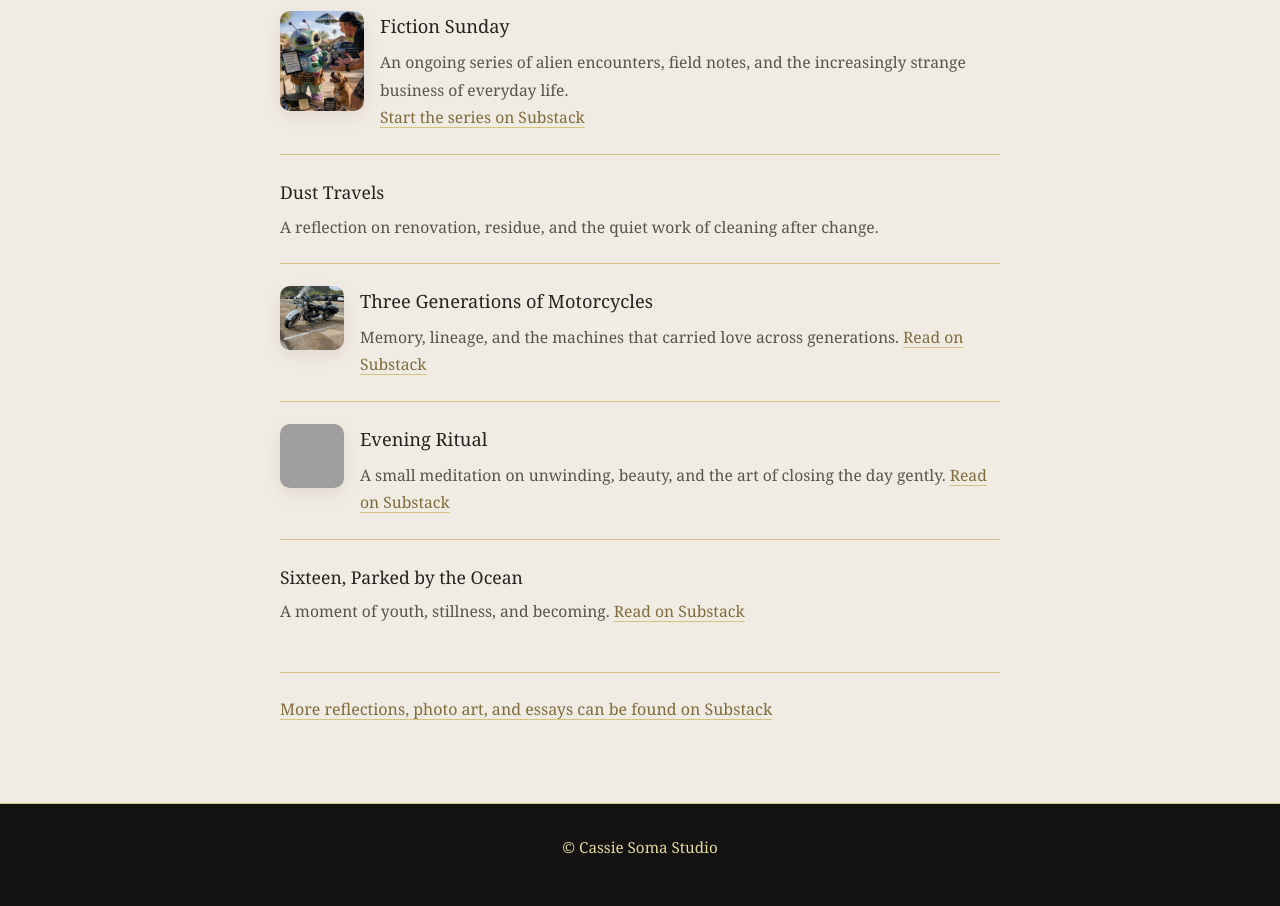
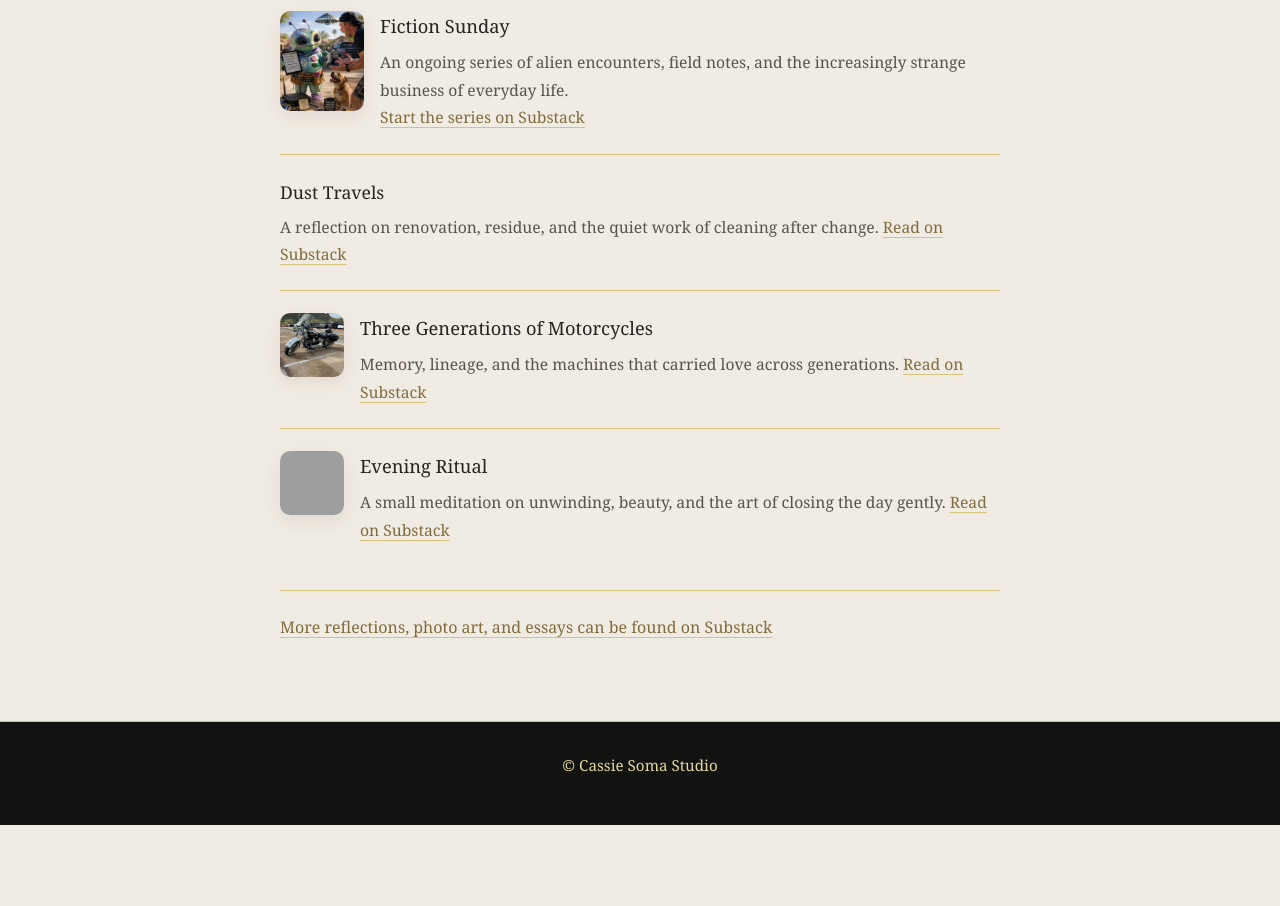
Before and after one commit to cassiesomastudio/cassiesoma.github.io, a plain HTML site: page studio.html in a window 1280 px wide. Shown: the part 2129-3035 px from the top of the page. After the commit the page ends 2954 px from the top, so only its background shows below. Drawn offline with Linux system fonts and the light colour scheme; grey boxes are pictures that could not be loaded.

Commit message:
Link Dust Travels to Substack and remove Sixteen book excerpt

```diff
--- a/studio.html
+++ b/studio.html
@@ -434,7 +434,7 @@ header h1,.intro h2,.featured-story h2,.writing-section h2{font-family:Baskervil
         <div class="entry">
             <div class="text-only">
                 <h3>Dust Travels</h3>
-                <p>A reflection on renovation, residue, and the quiet work of cleaning after change.</p>
+                <p>A reflection on renovation, residue, and the quiet work of cleaning after change. <a href="https://substack.com/@cassiesomastudio/note/p-191791471" target="_blank" rel="noopener noreferrer">Read on Substack</a></p>
             </div>
         </div>
 
@@ -474,17 +474,6 @@ header h1,.intro h2,.featured-story h2,.writing-section h2{font-family:Baskervil
         </div>
 
 
-        <div class="entry">
-            <div class="text-only">
-                <h3>Sixteen, Parked by the Ocean</h3>
-                <p>
-                    A moment of youth, stillness, and becoming.
-                    <a href="https://substack.com/@cassiesomastudio/note/p-189421044?r=2lp542&utm_medium=ios&utm_source=notes-share-action" target="_blank">Read on Substack</a>
-                </p>
-            </div>
-        </div>
-
-
 
         <div class="substack-more">
             <a href="https://cassiesomastudio.substack.com" target="_blank">More reflections, photo art, and essays can be found on Substack</a>
```
